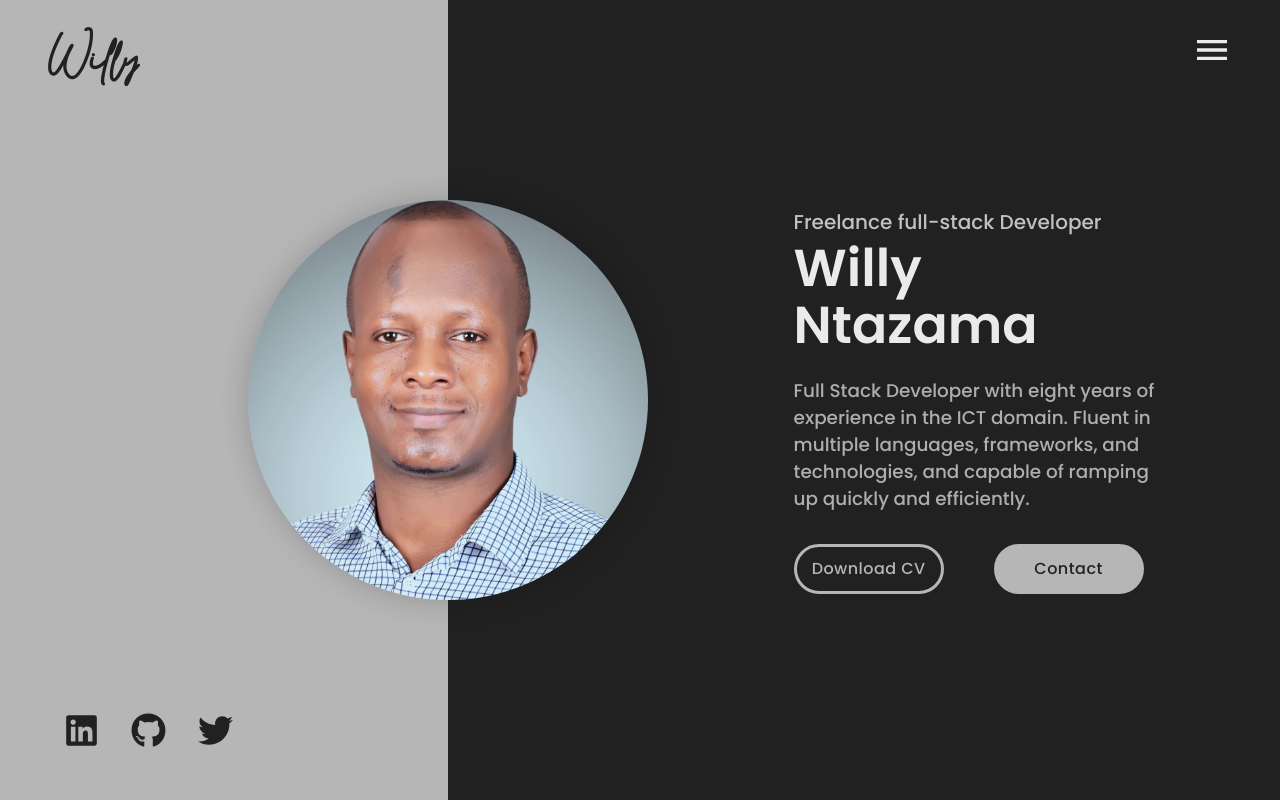
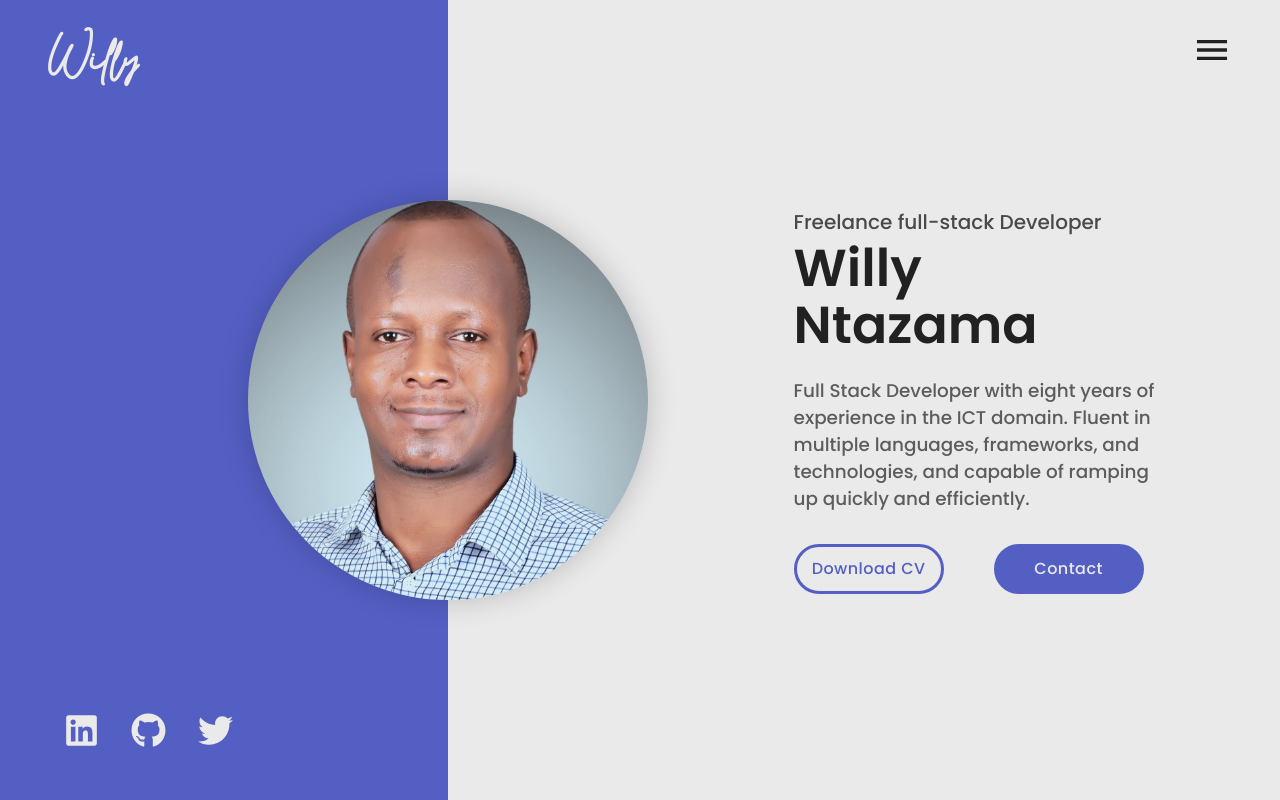
Before and after one commit to ntzwilly/portfolio, a React (Create React App) app: page /blog/blog/blog/blog in a window 1280 px wide. Shown: the top 800 px of the page. Built offline with nearby package versions, Linux system fonts and the light colour scheme; a web font is replaced by a local one.

Commit message:
Change theme

```diff
--- a/src/data/themeData.js
+++ b/src/data/themeData.js
@@ -5,7 +5,7 @@ import {
 
 
 export const themeData = {
-    theme: bwThemeDark
+    theme: blueThemeLight
 }
 
 
```
